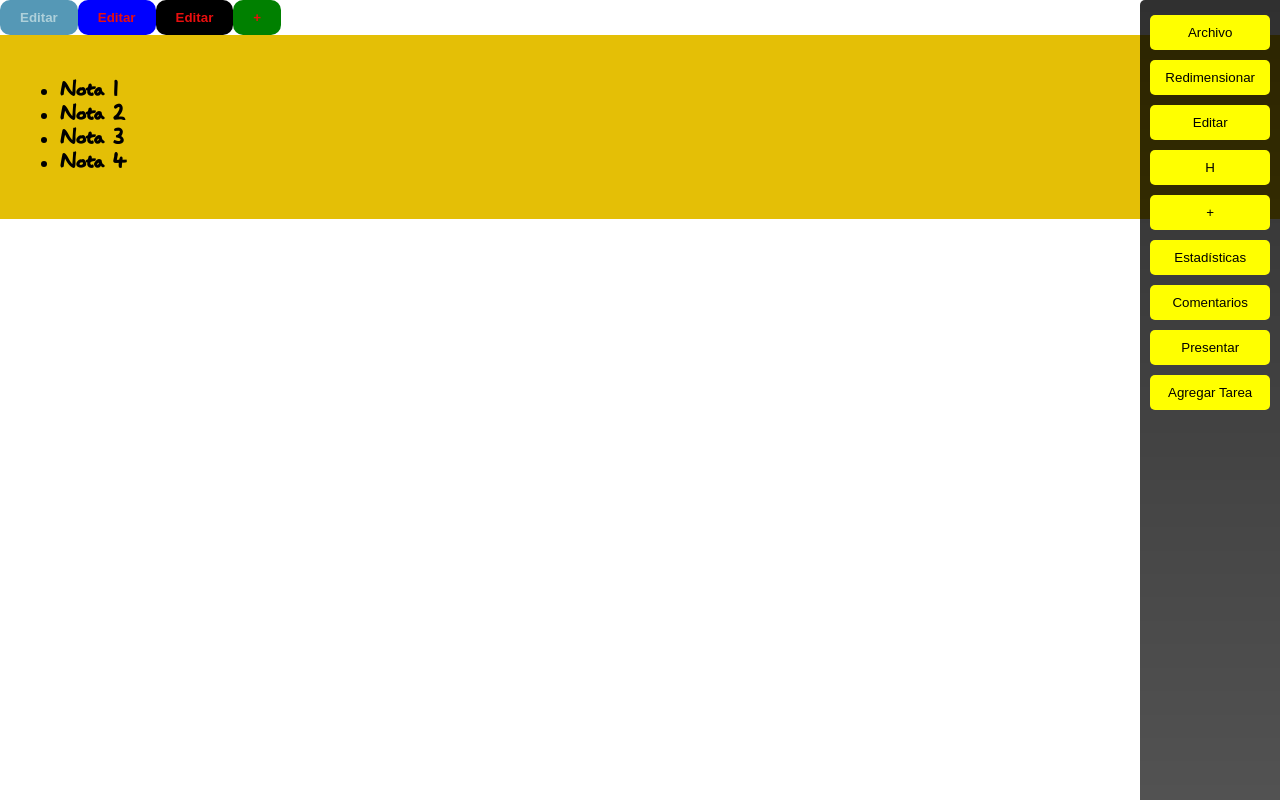
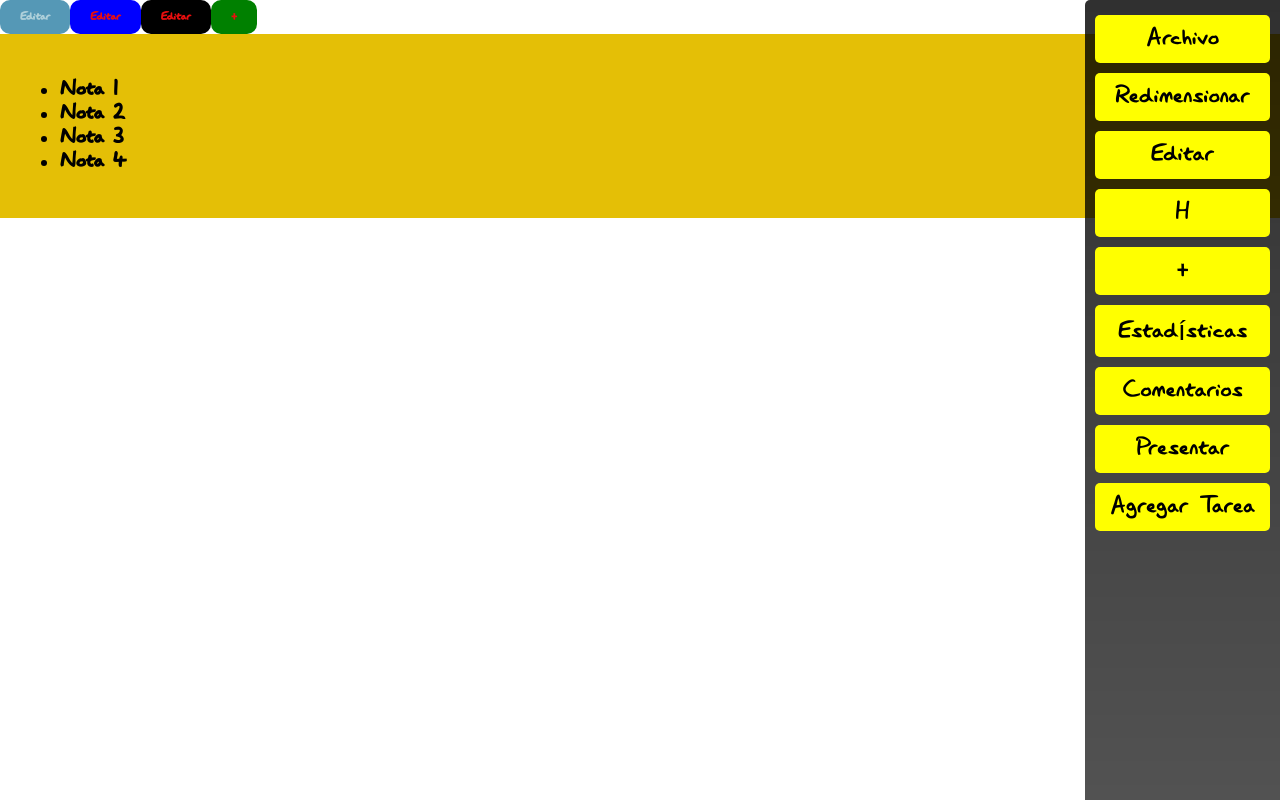
Before and after one commit to Jeidy25Saquic/note-web, a React (Create React App) app: page / in a window 1280 px wide. Built offline with nearby package versions, Linux system fonts and the light colour scheme.

Commit message:
Fuente Añadida

```diff
--- a/public/index.html
+++ b/public/index.html
@@ -1,5 +1,5 @@
 <!DOCTYPE html>
-<html lang="en">
+<html lang="es">
   <head>
     <meta charset="utf-8" />
     <link rel="icon" href="%PUBLIC_URL%/favicon.ico" />
--- a/src/BarraDeFunciones.css
+++ b/src/BarraDeFunciones.css
@@ -1,3 +1,4 @@
+
 .barra-de-funciones {
     display: flex;
     flex-direction: column; /* Orienta la barra verticalmente */
@@ -12,6 +13,7 @@
   }
 
   .boton-funcion {
+    font-family: 'LazyDog', sans-serif;
     background-color: yellow;
     color: rgb(0, 0, 0);
     border: none;
@@ -22,6 +24,7 @@
     transition: background-color 0.3s;
     width: 100%; /* Hace que los botones ocupen todo el ancho de la barra */
     text-align: center;
+    font-size: 3.5vh;
   }
 
   .boton-funcion {
--- a/src/Section.css
+++ b/src/Section.css
@@ -1,4 +1,5 @@
 .BotonesCursos {
+    font-family: 'LazyDog', sans-serif;
     background-color: green;
     color: rgb(233, 14, 14);
     padding: 10px 20px;
--- a/src/index.css
+++ b/src/index.css
@@ -6,3 +6,6 @@ body {
   -webkit-font-smoothing: antialiased;
   -moz-osx-font-smoothing: grayscale;
 }
+.lazydog-font * {
+  font-family: 'LazyDog', sans-serif;
+}
```
